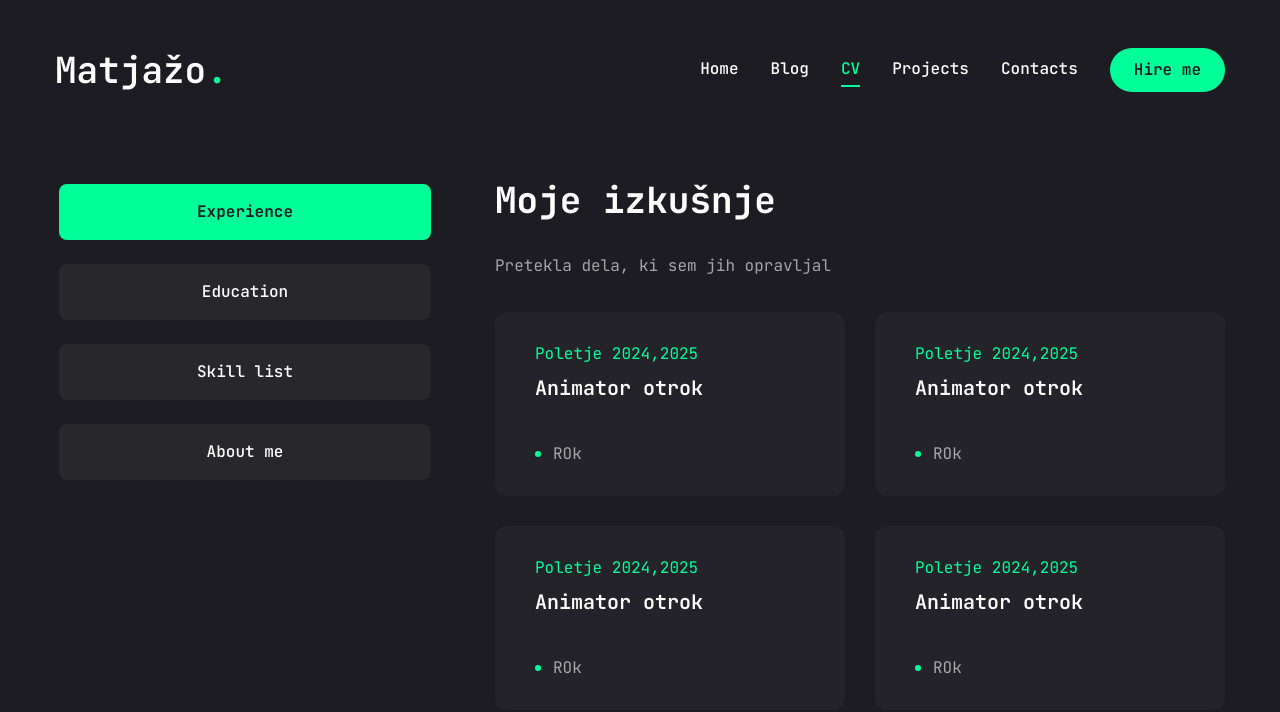
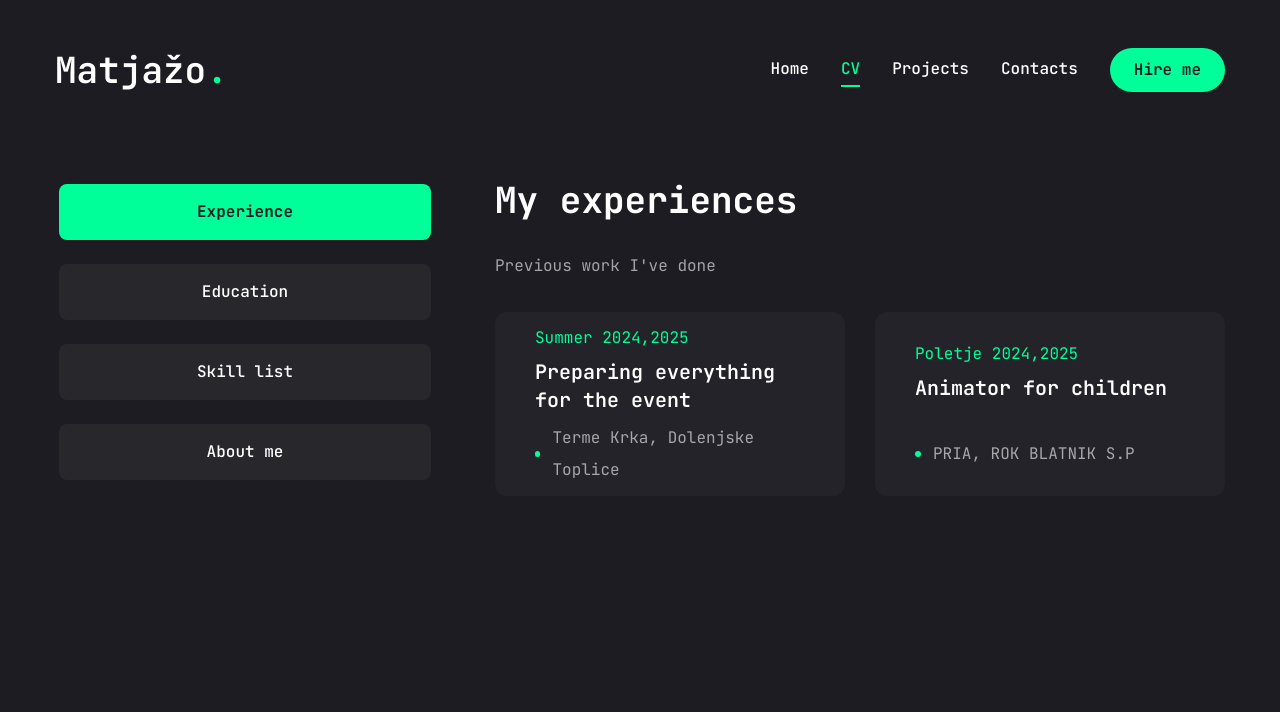
Before and after one commit to matjazo18/matjaz-portfolio, a Next.js app: page /cv in a window 1280 px wide. Shown: the top 712 px of the page. Built offline with nearby package versions, Linux system fonts and the light colour scheme.

Commit message:
Small touches

```diff
--- /dev/null
+++ b/app/api/send-email/route.jsx
@@ -0,0 +1,34 @@
+import FormData from "form-data";
+import Mailgun from "mailgun.js";
+
+export async function POST(req) {
+  const body = await req.json();
+  console.log(body);
+
+  const mailgun = new Mailgun(FormData);
+  console.log(mailgun);
+  const mg = mailgun.client({
+    username: "api",
+    key: "a9f252031c759da6e22da1cb7b093e44-67bd41c2-c680d454",
+  });
+  try {
+    const result = await mg.messages.create(
+      "sandboxabedcaf99e6e42afada65872c567ccb6.mailgun.org",
+      {
+        from: "Mailgun Sandbox <postmaster@sandboxabedcaf99e6e42afada65872c567ccb6.mailgun.org>",
+        to: [body.to],
+        subject: body.subject,
+        text: body.text,
+      }
+    );
+    console.log(result);
+    return Response.json({ success: true, result });
+  } catch (error) {
+    console.log(error);
+    return Response.json(
+      { success: false, error: error.message },
+      { status: 500 }
+    );
+  }
+}
+//81a30007fed9bc3a824a2458a84cb3c1-67bd41c2-1e8b1525
--- a/app/cv/page.jsx
+++ b/app/cv/page.jsx
@@ -17,7 +17,8 @@ import { Scroll } from "lucide-react";
 
 const about = {
   title: "About me ",
-  description: "Sem mlad študent",
+  description:
+    "I am a young self-taught software developer. I like reading, exercising, and building cool projects. I enjoy doing things differently, and I hate the word average (:",
   info: [
     {
       fieldName: "Name",
@@ -49,37 +50,17 @@ const about = {
 
 const experience = {
   icon: "",
-  title: "Moje izkušnje",
-  description: "Pretekla dela, ki sem jih opravljal",
+  title: "My experiences",
+  description: "Previous work I've done",
   items: [
     {
-      podjetje: "ROk",
-      pozicija: "Animator otrok",
-      trajanje: "Poletje 2024,2025",
+      podjetje: "Terme Krka, Dolenjske Toplice",
+      pozicija: "Preparing everything for the event",
+      trajanje: "Summer 2024,2025",
     },
     {
-      podjetje: "ROk",
-      pozicija: "Animator otrok",
-      trajanje: "Poletje 2024,2025",
-    },
-    {
-      podjetje: "ROk",
-      pozicija: "Animator otrok",
-      trajanje: "Poletje 2024,2025",
-    },
-    {
-      podjetje: "ROk",
-      pozicija: "Animator otrok",
-      trajanje: "Poletje 2024,2025",
-    },
-    {
-      podjetje: "ROk",
-      pozicija: "Animator otrok",
-      trajanje: "Poletje 2024,2025",
-    },
-    {
-      podjetje: "ROk",
-      pozicija: "Animator otrok",
+      podjetje: "PRIA, ROK BLATNIK S.P",
+      pozicija: "Animator for children",
       trajanje: "Poletje 2024,2025",
     },
   ],
@@ -87,7 +68,7 @@ const experience = {
 
 const skills = {
   title: " My skills",
-  description: " bla bla bla",
+  description: "Programming languages, frameworks and apps I work with",
   skillList: [
     {
       icon: <FaPython />,
@@ -100,10 +81,6 @@ const skills = {
     {
       icon: <SiTailwindcss />,
       name: "Tailwind.css",
-    },
-    {
-      icon: <FaJs />,
-      name: "JavaScript",
     },
 
     {
@@ -123,7 +100,7 @@ const skills = {
 
 const education = {
   icon: "svg here",
-  title: "Šolanje",
+  title: "School",
   description: "Moje šolanje in izobraževanje, katere sem se udeležil",
   items: [
     {
@@ -133,13 +110,8 @@ const education = {
     },
     {
       institucija: "Gimnazija Novo mesto",
-      trajanje: "2021-2025 ",
+      trajanje: "2021-now ",
       kraj: "Novo mesto",
-    },
-    {
-      institucija: "Študij računalništva in informatike ",
-      trajanje: "2025-sedanjost",
-      kraj: "Ljubljana",
     },
   ],
 };
--- a/app/kontakti/page.jsx
+++ b/app/kontakti/page.jsx
@@ -3,6 +3,8 @@
 import { Button } from "@/components/ui/button";
 import { Textarea } from "@/components/ui/textarea";
 import { Input } from "@/components/ui/input";
+import FormData from "form-data";
+import Mailgun from "mailgun.js";
 
 import {
   Select,
@@ -15,22 +17,36 @@ import {
 } from "@/components/ui/select";
 import { FaPhoneAlt, FaEnvelope, FaMapMarkerAlt } from "react-icons/fa";
 import { Description } from "@radix-ui/react-dialog";
+import axios from "axios";
+
+const hadnleSend = async () => {
+  try {
+    const res = await axios.post("/api/send-email", {
+      to: "matjaz.gazvoda@gmail.com",
+      subject: "Hello Matjaz",
+      text: "This is a message from your form.",
+    });
+    console.log(res);
+  } catch (e) {
+    console.log(e);
+  }
+};
 
 const info = [
   {
     icon: <FaPhoneAlt />,
     name: "Phone",
-    Description: "000 000 000 ",
+    Description: "068 923 063",
   },
   {
     icon: <FaEnvelope />,
     name: "Email",
-    Description: "your.email@gmail.com",
+    Description: "matjaz.gazvoda@gmail.com",
   },
   {
     icon: <FaMapMarkerAlt />,
     name: "Addres",
-    Description: "Code corner, Tech Town 1203123",
+    Description: "Trebnje / Novo mesto",
   },
 ];
 
--- a/components/Header.jsx
+++ b/components/Header.jsx
@@ -20,7 +20,7 @@ const Header = () => {
 
         <div className="hidden xl:flex items-center gap-8">
           <Nav />
-          <Link href="/contact">
+          <Link href="/kontakti">
             <Button className="">Hire me</Button>
           </Link>
         </div>
--- a/components/MobileNav.jsx
+++ b/components/MobileNav.jsx
@@ -11,8 +11,9 @@ import { usePathname } from "next/navigation";
 import Link from "next/link";
 import { CiMenuFries } from "react-icons/ci";
 
+//add { name: "Blog", path: "/blog" },
+
 const links = [
-  { name: "Blog", path: "/blog" },
   { name: "CV", path: "/cv" },
   { name: "Projects", path: "/projekti" },
   { name: "Contacts", path: "/kontakti" },
--- a/components/Nav.jsx
+++ b/components/Nav.jsx
@@ -3,9 +3,11 @@
 import Link from "next/link";
 import { usePathname } from "next/navigation";
 
+//add   { name: "Blog", path: "/blog" },
+
 const links = [
   { name: "Home", path: "/" },
-  { name: "Blog", path: "/blog" },
+
   { name: "CV", path: "/cv" },
   { name: "Projects", path: "/projekti" },
   { name: "Contacts", path: "/kontakti" },
--- a/package.json
+++ b/package.json
@@ -16,11 +16,14 @@
     "@radix-ui/react-tabs": "^1.1.9",
     "@radix-ui/react-tooltip": "^1.2.4",
     "autoprefixer": "^10.4.21",
+    "axios": "^1.9.0",
     "class-variance-authority": "^0.7.1",
     "clsx": "^2.1.1",
     "datejs": "^1.0.0-rc3",
+    "form-data": "^4.0.2",
     "framer-motion": "^12.9.2",
     "lucide-react": "^0.503.0",
+    "mailgun.js": "^12.0.1",
     "next": "15.3.1",
     "postcss": "^8.5.3",
     "react": "^18.3.1",
```
Also changed, not shown: 1 other file (tests, documents, lock files or other folders).
